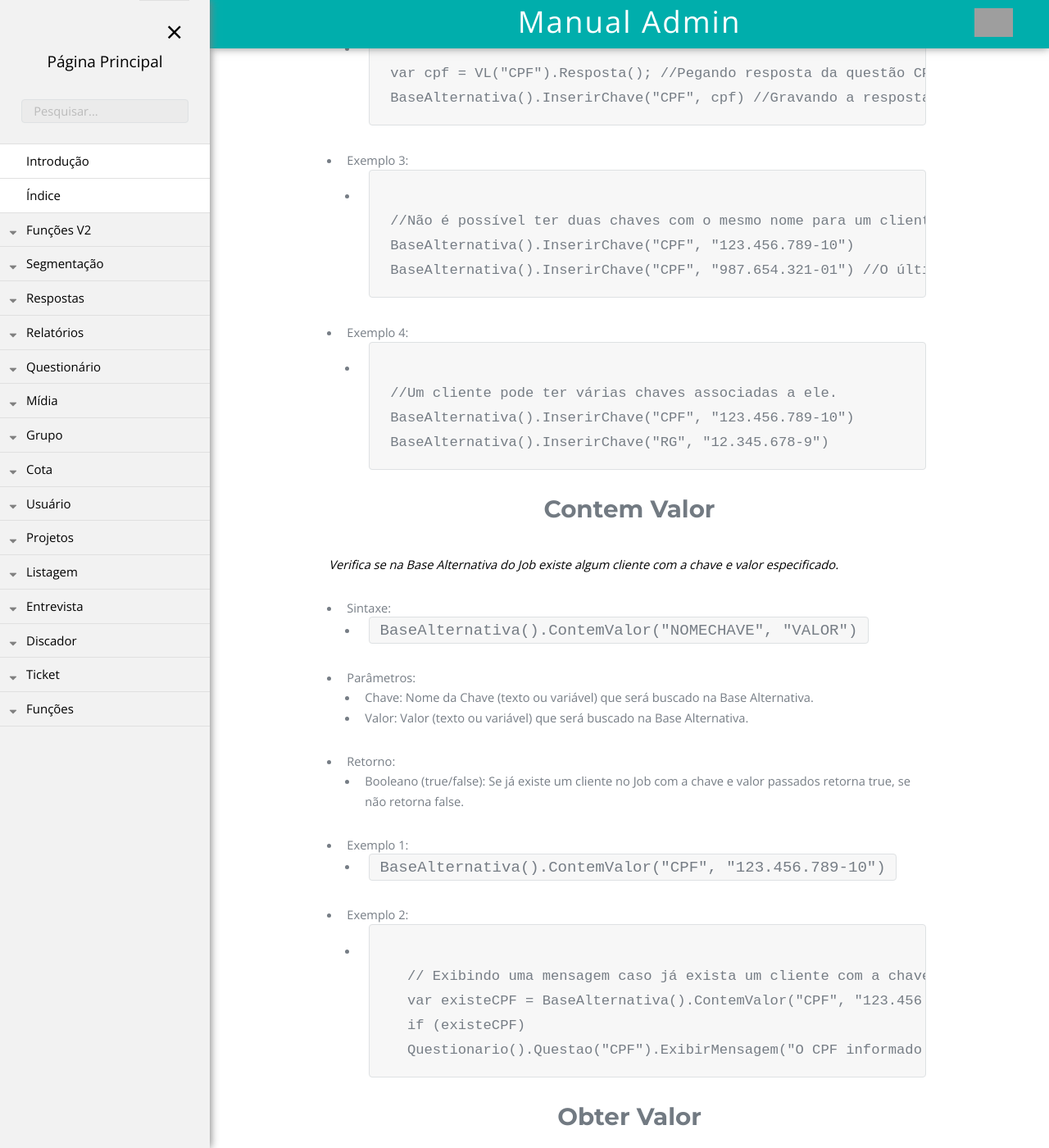
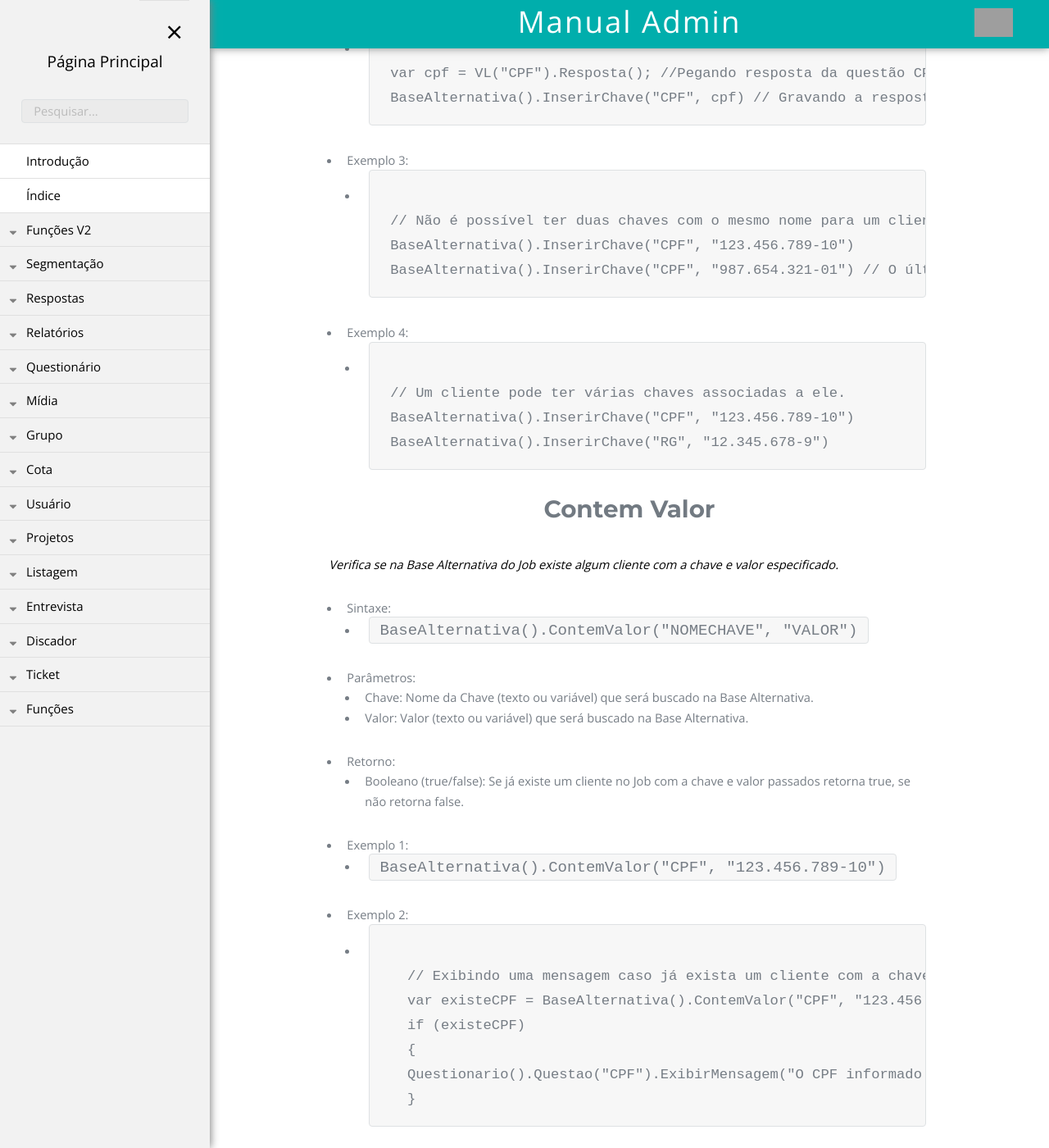
Before and after one commit to rogerio-figueiredo-hsr/hsrtechonline.github.io, a Jekyll site: the page built from _posts/2020-03-03-base-alternativa.md, in a window 1280 px wide and 1400 px high, scrolled down 500 px. Shown: the whole window at 82% size. Built offline with Jekyll 4.4.1, drawn with Linux system fonts in a browser that asks for light colours; some of the changed lines change nothing that is shown; some of the changed text lies outside the part shown; grey boxes are pictures that could not be loaded.

Commit message:
Corrigindo alguns textos da base alternativa

```diff
--- a/_posts/2020-03-03-base-alternativa.md
+++ b/_posts/2020-03-03-base-alternativa.md
@@ -8,7 +8,7 @@
 
 # Inserir Chave
 
-*Insere uma chave com um valor na base alternativa.*
+*Insere uma chave e um valor na base alternativa para o cliente que está aplicando o questionário.*
 
 - Sintaxe:
     - `BaseAlternativa().InserirChave("NOMECHAVE", "VALOR")`
@@ -20,15 +20,15 @@
 - Exemplo 2:
     - <pre><code>
       var cpf = VL("CPF").Resposta(); //Pegando resposta da questão CPF
-      BaseAlternativa().InserirChave("CPF", cpf) //Gravando a resposta da questão na Base Alternativa</code></pre>
+      BaseAlternativa().InserirChave("CPF", cpf) // Gravando a resposta da questão na Base Alternativa</code></pre>
 - Exemplo 3:
     - <pre><code>
-      //Não é possível ter duas chaves com o mesmo nome para um cliente.
+      // Não é possível ter duas chaves com o mesmo nome para um cliente.
       BaseAlternativa().InserirChave("CPF", "123.456.789-10")
-      BaseAlternativa().InserirChave("CPF", "987.654.321-01") //O último valor inserido em uma mesma chave para o mesmo cliente sobrescreverá o valor anterior da chave.</code></pre>
+      BaseAlternativa().InserirChave("CPF", "987.654.321-01") // O último valor inserido sobrescreverá o valor anterior.</code></pre>
 - Exemplo 4:
     - <pre><code>
-      //Um cliente pode ter várias chaves associadas a ele.
+      // Um cliente pode ter várias chaves associadas a ele.
       BaseAlternativa().InserirChave("CPF", "123.456.789-10")
       BaseAlternativa().InserirChave("RG", "12.345.678-9")</code></pre>
 
@@ -50,11 +50,13 @@
     // Exibindo uma mensagem caso já exista um cliente com a chave "CPF" e valor "123.456.789-10".
     var existeCPF = BaseAlternativa().ContemValor("CPF", "123.456.789-10")
     if (existeCPF)
-        Questionario().Questao("CPF").ExibirMensagem("O CPF informado já efetuou a pesquisa.")</code></pre>
+    {
+        Questionario().Questao("CPF").ExibirMensagem("O CPF informado já efetuou a pesquisa.")
+    }</code></pre>
 
 # Obter Valor
 
-*Retorna o valor da chave especificada.*
+*Retorna o valor da chave especificada para o cliente que está aplicando o questionário.*
 
 - Sintaxe:
     - `BaseAlternativa().ObterValor("NOMECHAVE")`
@@ -67,4 +69,4 @@
 - Exemplo 2:
     - <pre><code>
     BaseAlternativa().InserirChave("CPF", "123.456.789-10")
-    var cpf = BaseAlternativa().ObterValor("CPF") //Armazenará na variável o valor da chave "CPF".</code></pre>
+    var cpf = BaseAlternativa().ObterValor("CPF") // Armazenará na variável o valor da chave "CPF".</code></pre>
```
